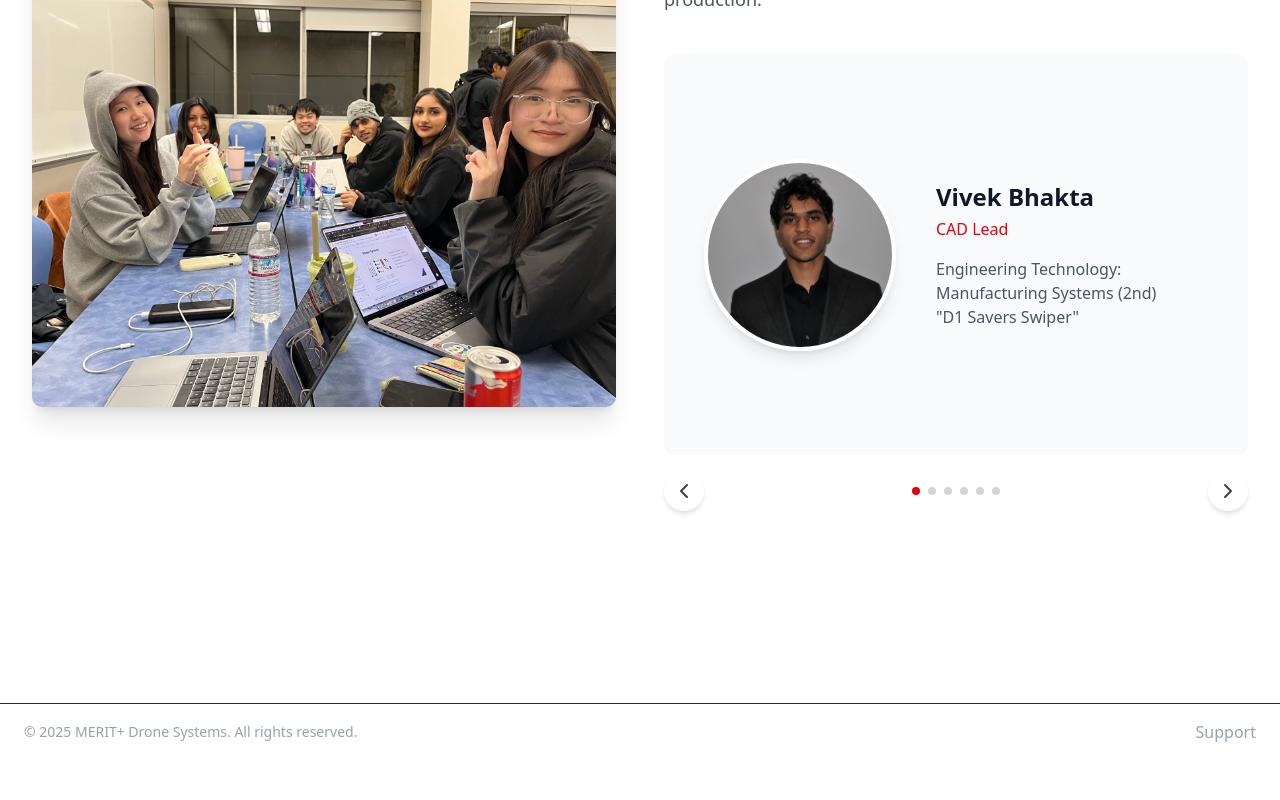
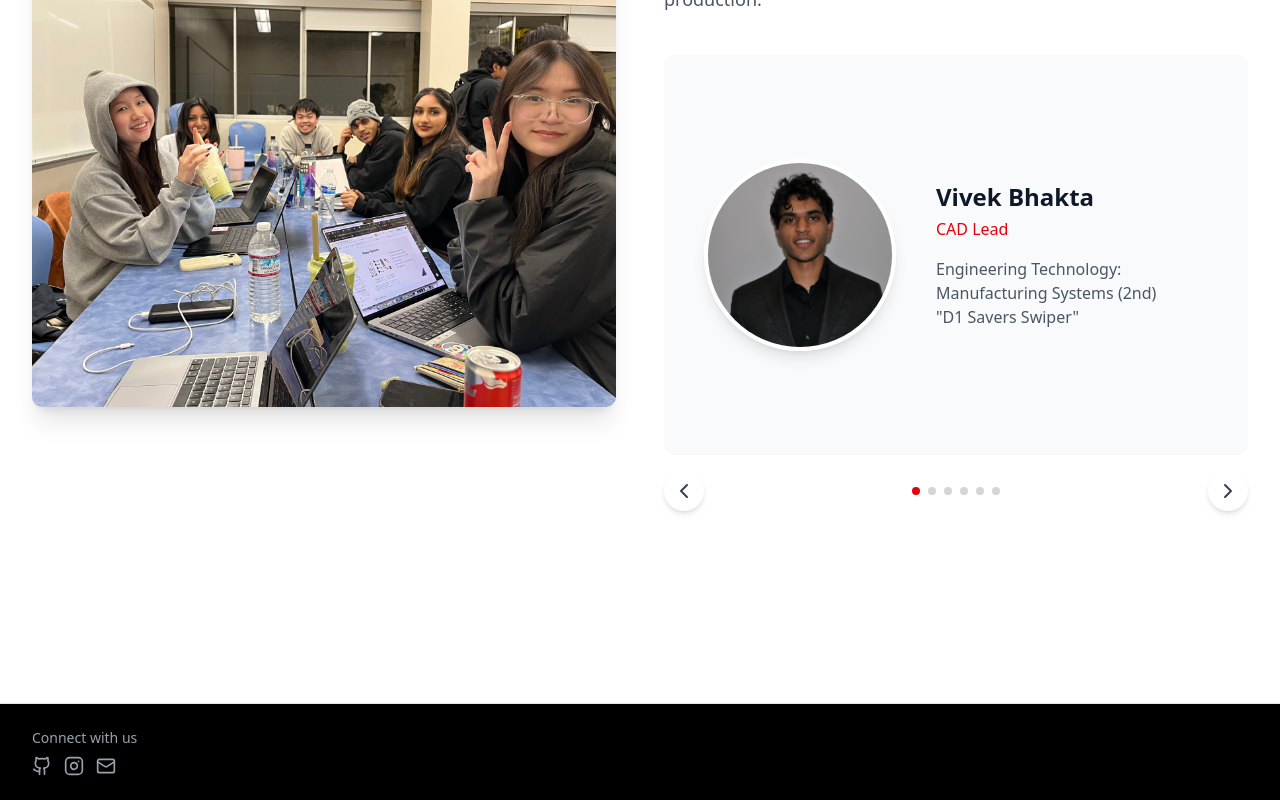
Before and after one commit to s-brian/SARDrone-Frontend, a Next.js app: page /about in a window 1280 px wide. Shown: the part 3774-4574 px from the top of the page. Before the commit the page ends 4534 px from the top, so only its background shows below. Built offline with nearby package versions, Linux system fonts and the light colour scheme.

Commit message:
footer change

```diff
--- a/src/app/about/page.js
+++ b/src/app/about/page.js
@@ -2,6 +2,7 @@
 import TeamSection from "../components/TeamSection";
 import ImageCarousel from "../components/TitleCarousel";
 import HeroSection from "../components/AboutTitleText";
+import { Footer } from "../components/Footer";
 
 export default function About() {
   // Team data
@@ -205,7 +206,8 @@ export default function About() {
       </main>
 
       {/* Footer Section */}
-      <footer className="w-full py-4 px-6 border-t border-gray-800">
+      <Footer></Footer>
+      {/* <footer className="w-full py-4 px-6 border-t border-gray-800">
         <div className="flex flex-col md:flex-row justify-between items-center">
           <p className="text-gray-400 text-sm">
             &copy; 2025 MERIT+ Drone Systems. All rights reserved.
@@ -214,7 +216,7 @@ export default function About() {
             <a href="mailto:pnmspring2025@gmail.com" className="text-gray-400 hover:text-red-500 transition-colors">Support</a>
           </div>
         </div>
-      </footer>
+      </footer> */}
     </>
   );
 }
```
